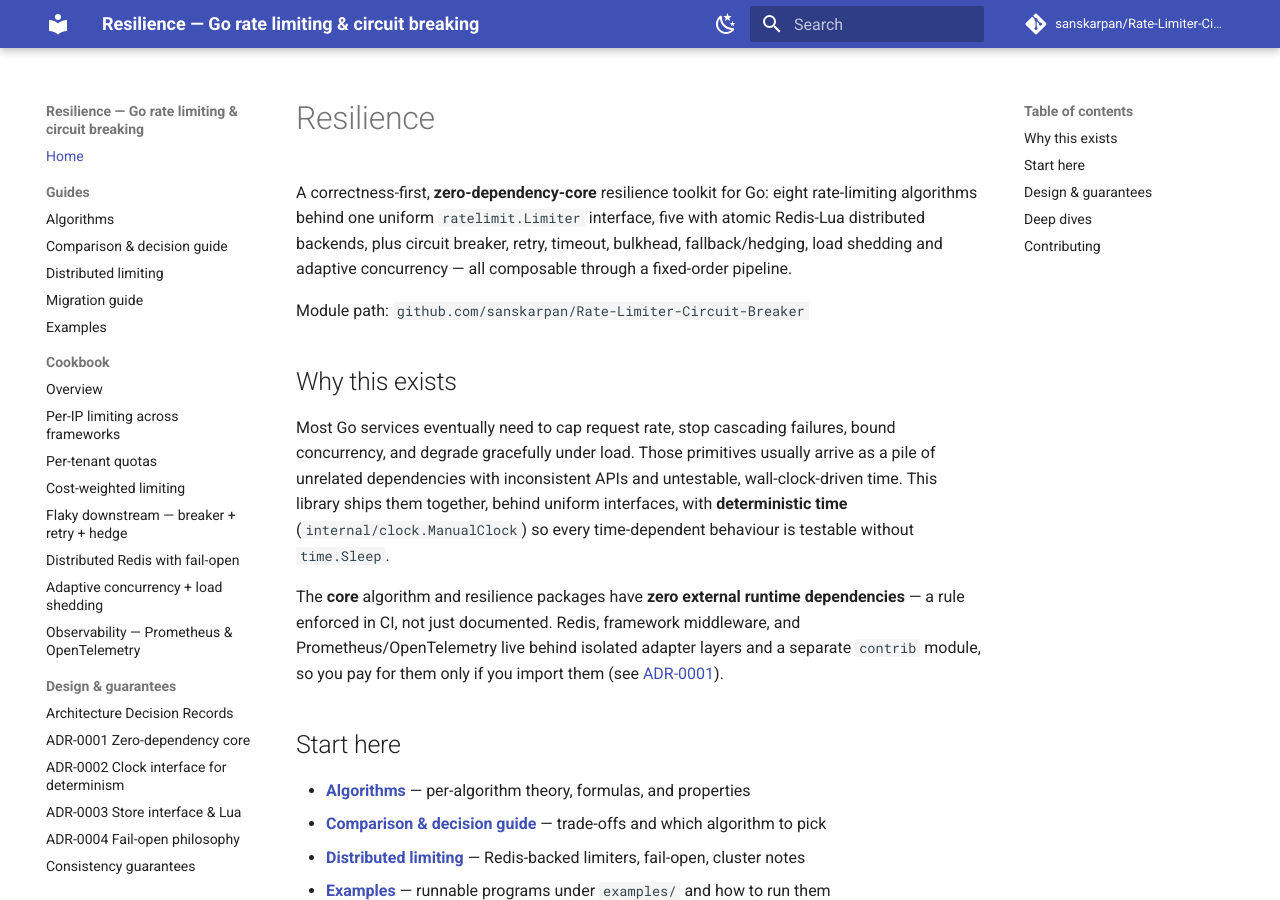
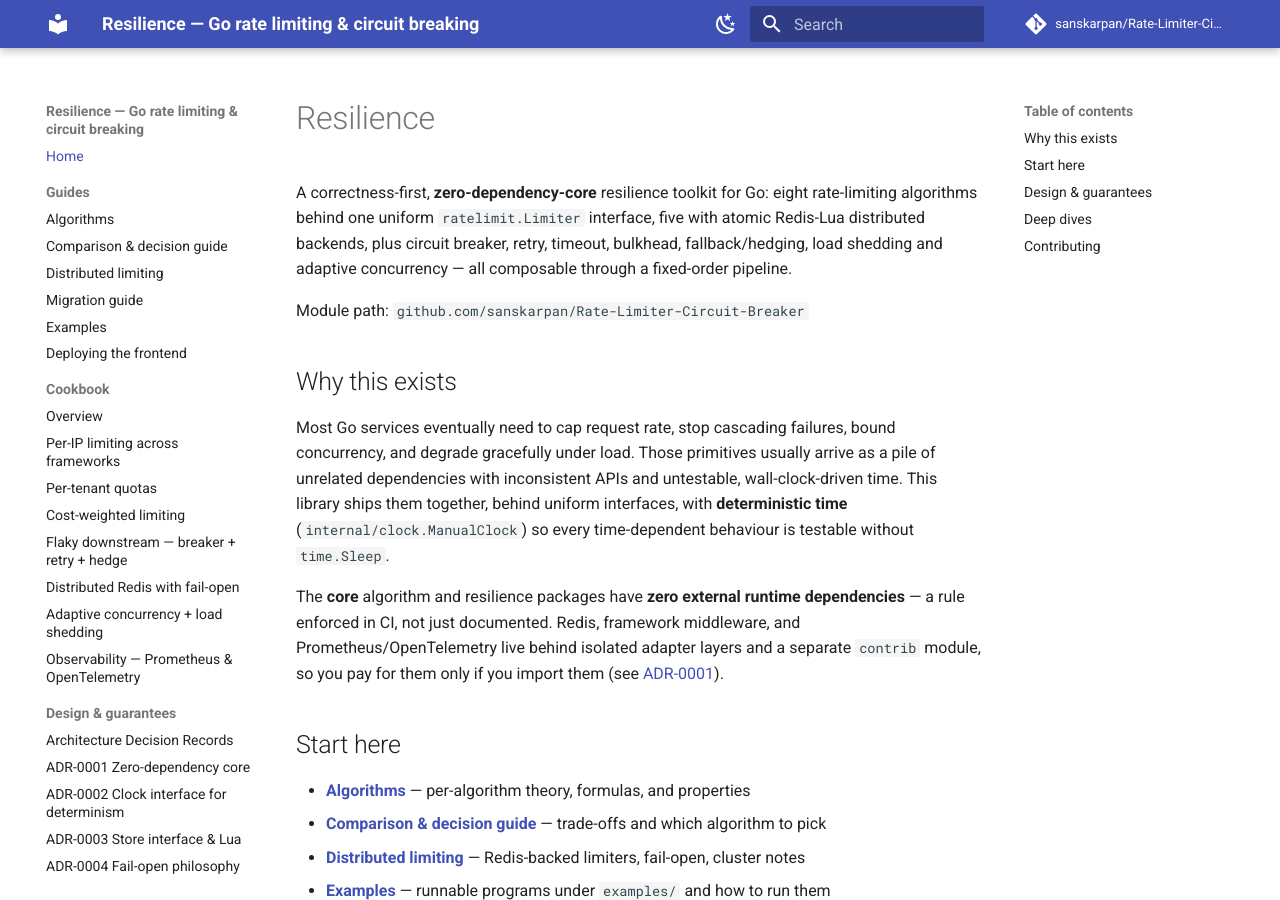
Before and after one commit to sanskarpan/Rate-Limiter-Circuit-Breaker, an MkDocs documentation site: the page built from docs/index.md, in a window 1280 px wide and 900 px high. Built offline with MkDocs 1.6.1 and Material for MkDocs 9.7.7, drawn with Linux system fonts in a browser that asks for light colours; comment, search, counter and statistics services are not loaded; some of the changed lines change nothing that is shown.

Commit message:
fix(docs): mkdocs --strict — nav deploy-frontend + tolerate cross-boundary repo-root links

```diff
--- a/mkdocs.yml
+++ b/mkdocs.yml
@@ -19,6 +19,21 @@
 
 # All markdown sources live in docs/.
 docs_dir: docs
+
+# Several docs intentionally link to repo-root files (../README.md, ../CHANGELOG.md,
+# ../ENHANCEMENTS.md, ../CONTRIBUTING.md) so they render correctly on GitHub too.
+# Those targets live outside docs_dir and can't resolve inside the built site, so we
+# downgrade the cross-boundary link checks to non-fatal while keeping --strict able to
+# catch a genuinely broken nav entry (nav.not_found stays a warning → fatal under strict).
+validation:
+  nav:
+    omitted_files: info
+    not_found: warn
+  links:
+    not_found: ignore
+    anchors: ignore
+    absolute_links: ignore
+    unrecognized_links: ignore
 
 theme:
   name: material
@@ -64,6 +79,7 @@
       - Distributed limiting: distributed.md
       - Migration guide: migration.md
       - Examples: examples.md
+      - Deploying the frontend: deploy-frontend.md
   - Cookbook:
       - Overview: cookbook/index.md
       - Per-IP limiting across frameworks: cookbook/ratelimit-per-ip-frameworks.md
```
